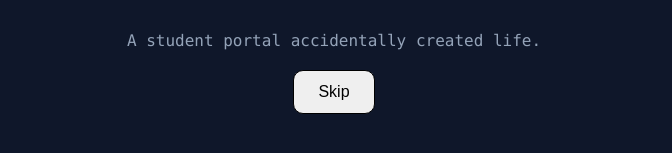
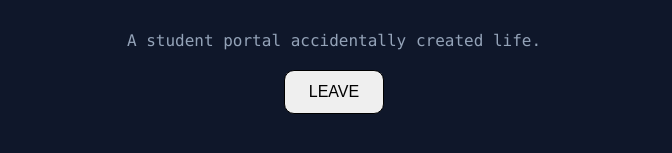
Before and after one commit to shourya2006gupta-design/ESCAPE-THE-MATRIX-AI-GENISIS, a plain HTML site: page index.html in a window 1280 px wide. Shown: the part 375-528 px from the top of the page, without its empty margins (306-978 px from the left). Drawn offline with Linux system fonts and the light colour scheme.

Commit message:
skip removed

```diff
--- a/index.html
+++ b/index.html
@@ -15,8 +15,8 @@
     <div class="start-screen" id="startScreen">
         <h1>LEAVE THE MATRIX</h1>
         <p>A student portal accidentally created life.</p>
-        <button class='hidden' id="gameStart">LEAVE</button>
-        <button  onclick="skipToQuestion5()">Skip</button>
+        <button id="gameStart">LEAVE</button>
+
     </div>
 
 
```
